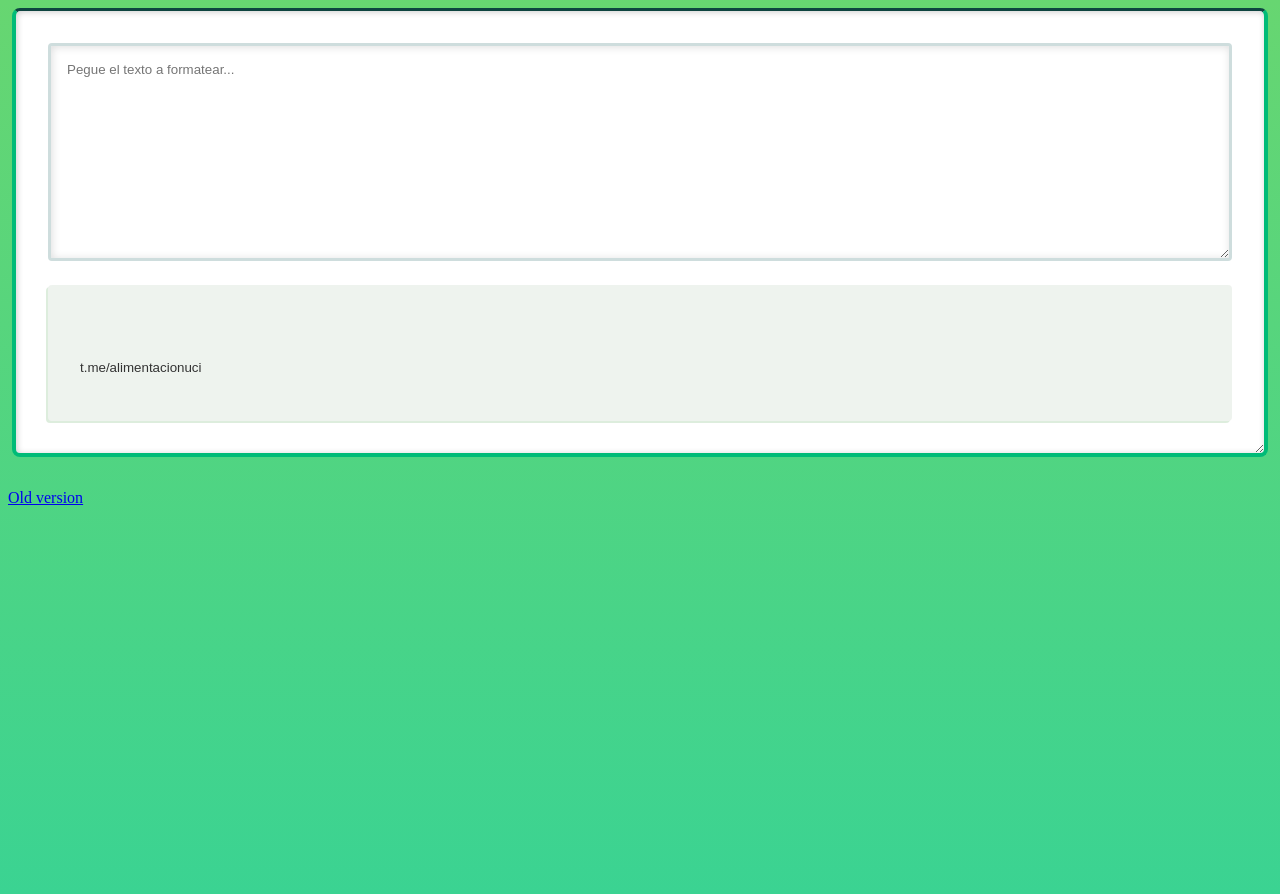
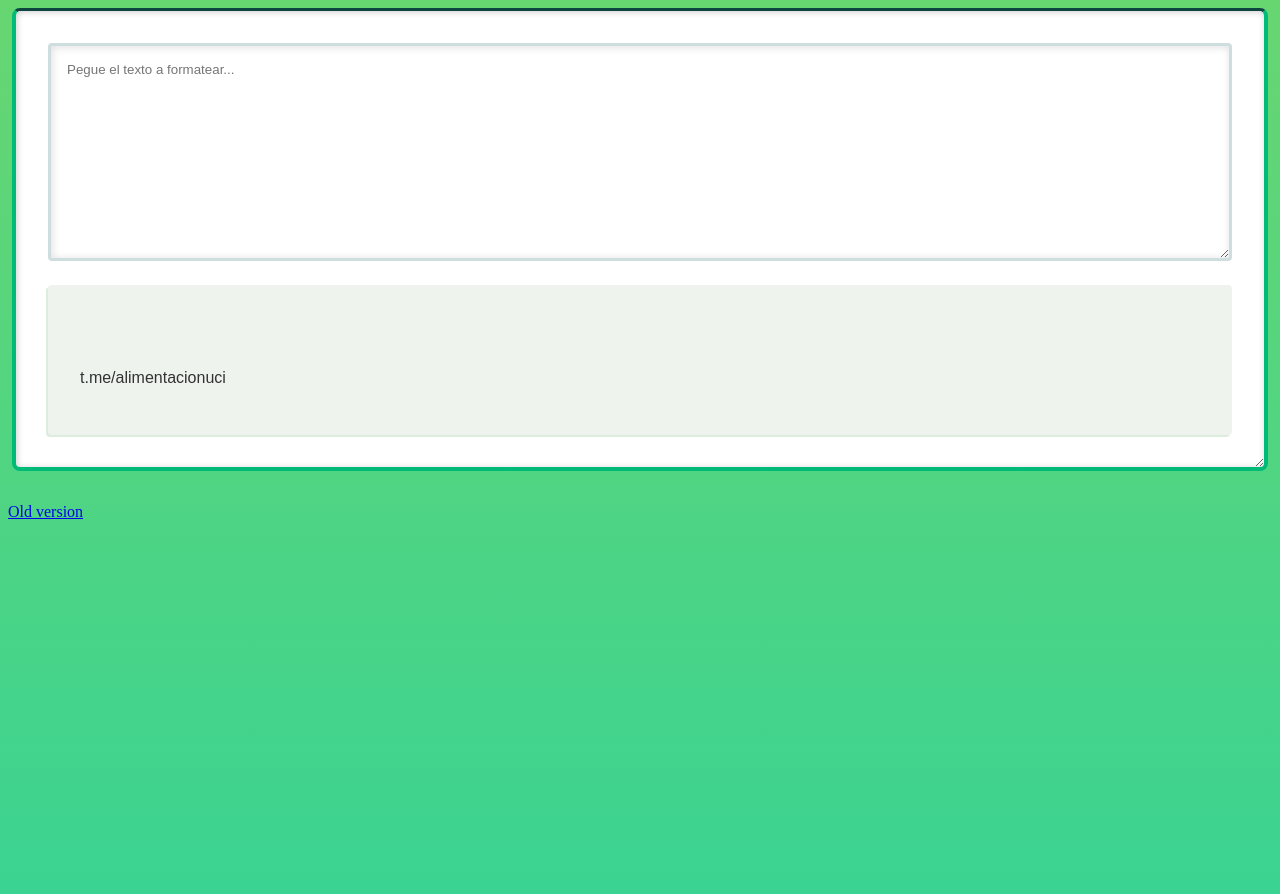
Before and after one commit to carlosepcc/replace, a plain HTML site: page index.html in a window 1280 px wide. Shown: the top 894 px of the page. Drawn offline with nearby package versions, Linux system fonts and the light colour scheme.

Commit message:
No button

```diff
--- a/index.html
+++ b/index.html
@@ -19,12 +19,12 @@
         rows="12"
         cols="40"
       ></textarea>
-      <button
+      <div
         title="Click to copy modified text"
           @click="copyModText"
           id="modTextContainer">
           <pre v-html="modText"></pre>
-      </button>
+      </div>
 
     </div>
 
@@ -76,11 +76,9 @@
           {s:/Pasta/g,r:'🧈   Pasta'},
           {s:/Plátano/g,r:'🍌   Plátano'},
           {s:/Fufú/g,r:'🍌   Fufú'},
-          {s:/Fufu/g,r:'🍌   Fufú'},
           {s:/Jamonada/g,r:'🥩️   **Jamonada**'},
           {s:/Hamburguesa/g,r:'🍘   **Hamburguesa**'},
           {s:/Dulce/g,r:'🥐   Dulce'},
-          {s:/Melon/g,r:'🍉️   Melón'},
           {s:/Melón/g,r:'🍉️   Melón'},
 
       ],
```
